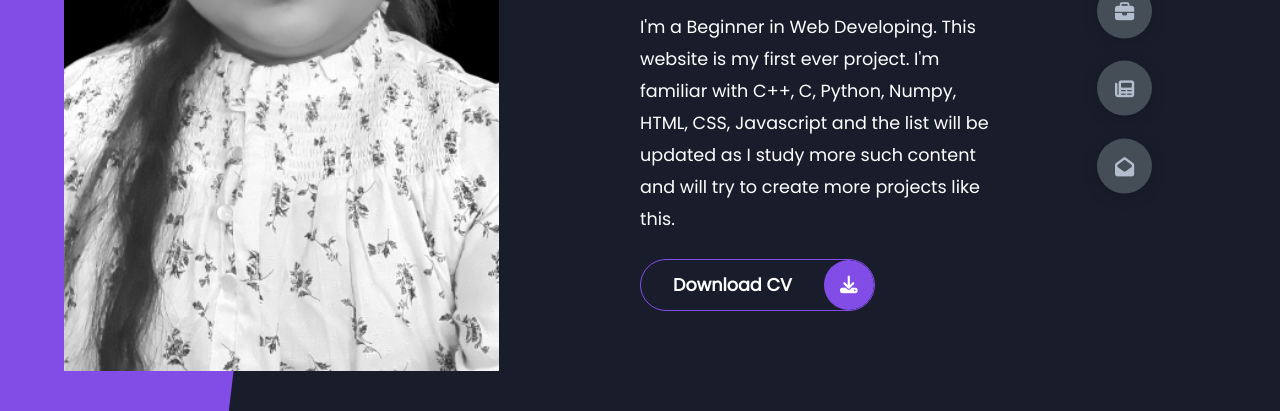
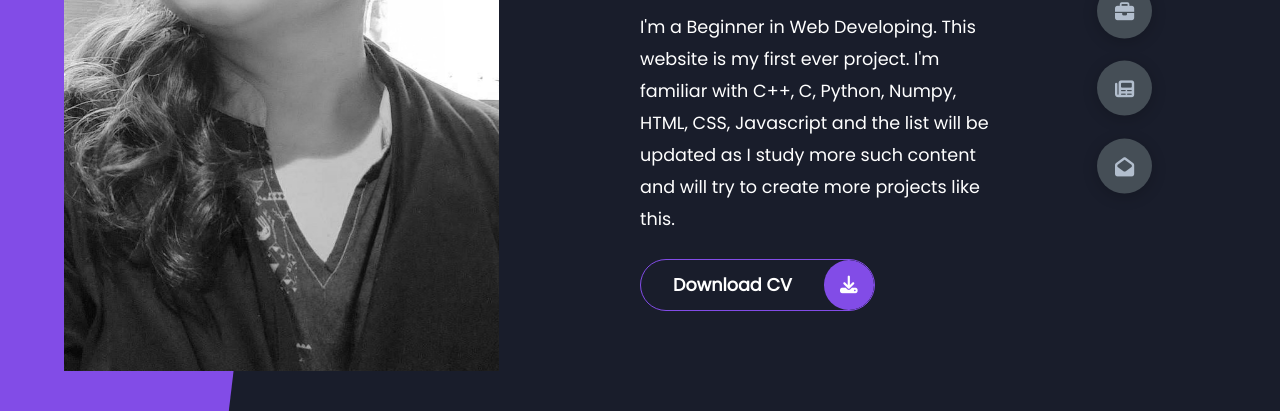
Before and after one commit to rich-programmer291/Portfolio-Website, a plain HTML site: page index.html in a window 1280 px wide. Shown: the part 389-800 px from the top of the page. Drawn offline with Linux system fonts and the light colour scheme.

Commit message:
Updates in Home image

```diff
--- a/index.html
+++ b/index.html
@@ -19,7 +19,7 @@
                 <div class="left-header">
                     <div class="h-shape"></div>
                         <div class="image">
-                            <img src="Images/myimg5.png" alt="" height="300px" width="220px">
+                            <img src="Images/myimg5.jpg" alt="" height="300px" width="220px">
                         </div>
                 </div>
                 <div class="right-header">
```
Also changed, not shown: Images/myimg5.jpg (added), Images/myimg5.png (deleted).
